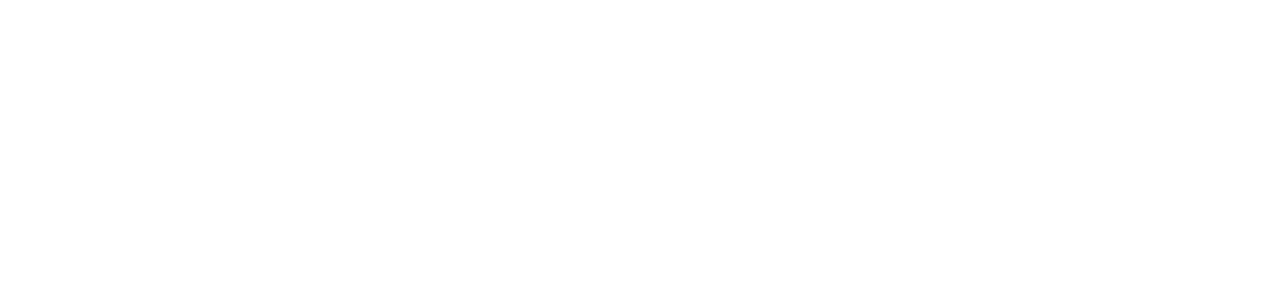
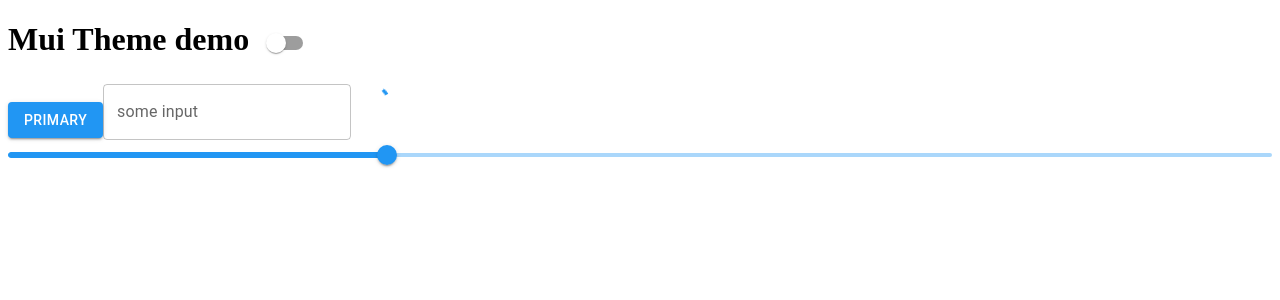
Before and after one commit to gavand-sagar/vite-project-feb-react-mui, a React (Vite) app: page /MuiTheme in a window 1280 px wide. Before the commit this address had no page. Shown: the top 300 px of the page. Built offline with nearby package versions, Linux system fonts and the light colour scheme.

Commit message:
Mui basic theme

```diff
--- a/src/App.tsx
+++ b/src/App.tsx
@@ -9,12 +9,14 @@
 import UseReducerCart from './Reducer/UseReducerCart'
 import UseReducerDemo from './Reducer/UseReducerDemo'
 import MainApp from './ContextDemo/MainApp'
+import MuiTheme from './MUITheme/MuiTheme'
 
 
 function App() {
   return (
     <>
       <Routes>
+        <Route path='/MuiTheme' element={<MuiTheme />} />
         <Route path='/Products' element={<UseReducerDemo />} />
         <Route path='/Products/:name/:something' element={<MUIAndHookForm />} />
         <Route path='/PropDrillA' element={<PropDrillA />} />
--- /dev/null
+++ b/src/MUITheme/MuiTheme.tsx
@@ -0,0 +1,37 @@
+import { Button, CircularProgress, createTheme, Slider, Switch, TextField, ThemeProvider } from '@mui/material'
+import { blue, green, lime, purple, grey } from '@mui/material/colors';
+import React, { useState } from 'react'
+
+type Props = {}
+
+const lightMode = createTheme({
+    palette: {
+        primary: blue,
+    },
+});
+
+
+const darkMode = createTheme({
+    palette: {
+        primary: green,
+    },
+});
+
+
+export default function MuiTheme({ }: Props) {
+
+    const [isDarkMode, setIsDarkMode] = useState(false)
+
+    return (
+        <div>
+            <h1>Mui Theme demo <Switch onChange={() => setIsDarkMode(!isDarkMode)} /> </h1>
+            <ThemeProvider theme={isDarkMode ? darkMode : lightMode}>
+                <Button color='primary' variant="contained">Primary</Button>
+                <TextField label={'some input'} color='primary' variant="outlined" />
+                <CircularProgress />
+
+                <Slider defaultValue={30} />
+            </ThemeProvider>
+        </div>
+    )
+}
```
